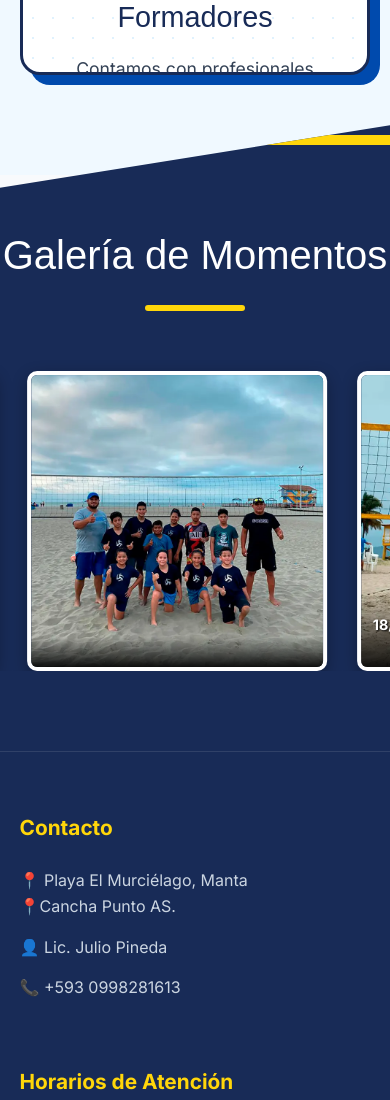
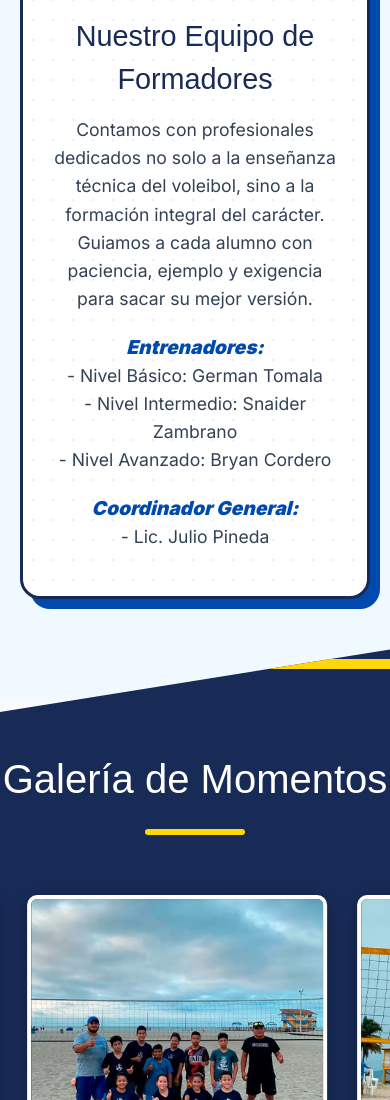
Before and after one commit to Xmarcelo05/APCW-4to-Marcelo-Bravo, a SvelteKit app in the folder CursoVolley/: page / in a window 390 px wide. Shown: the part 4050-5150 px from the top of the page. Built offline with nearby package versions, Linux system fonts and the light colour scheme; a web font is replaced by a local one.

Commit message:
Arreglo para moviles

```diff
--- a/CursoVolley/src/routes/+page.svelte
+++ b/CursoVolley/src/routes/+page.svelte
@@ -144,7 +144,7 @@
             </p>
             <span class="trainer-quote">Entrenadores:</span>
             <p>
-                - Nivel Básico: Prof. German Tomala<br>
+                - Nivel Básico: German Tomala<br>
                 - Nivel Intermedio: Snaider Zambrano<br>
                 - Nivel Avanzado: Bryan Cordero
             </p>
@@ -418,6 +418,7 @@
     display: flex;
     overflow: hidden;
     max-width: 1100px;
+    /* IMPORTANTE: Altura fija solo para PC */
     height: 400px;
     margin: 0 auto;
     flex-direction: row;
@@ -545,6 +546,8 @@
     /* Ajuste para la nueva caja de entrenadores en celular */
     .trainers-box {
         flex-direction: column;
+        /* CRÍTICO: Altura automática para que quepa todo el texto nuevo */
+        height: auto;
     }
     .trainer-img-container {
         border-right: none;
```
